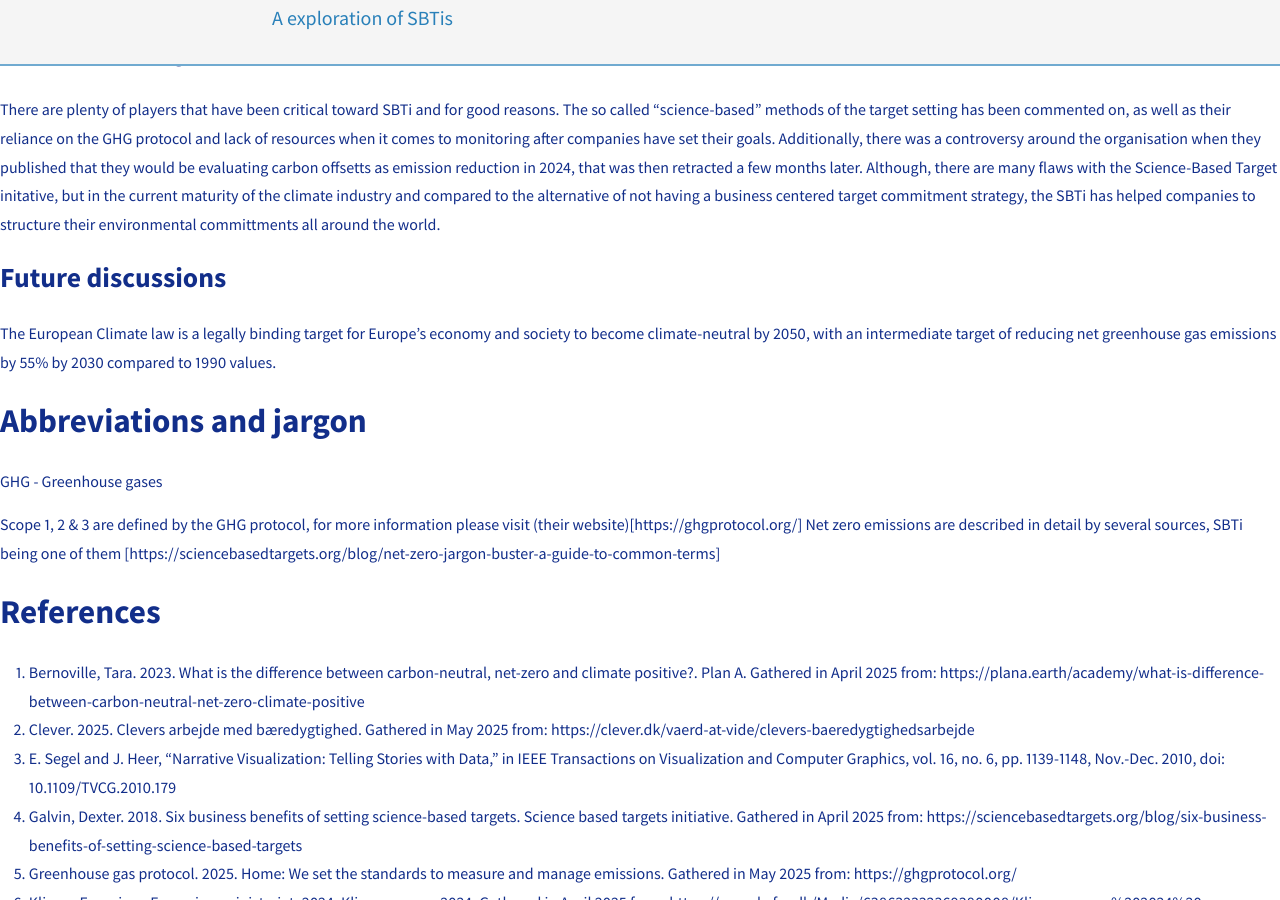
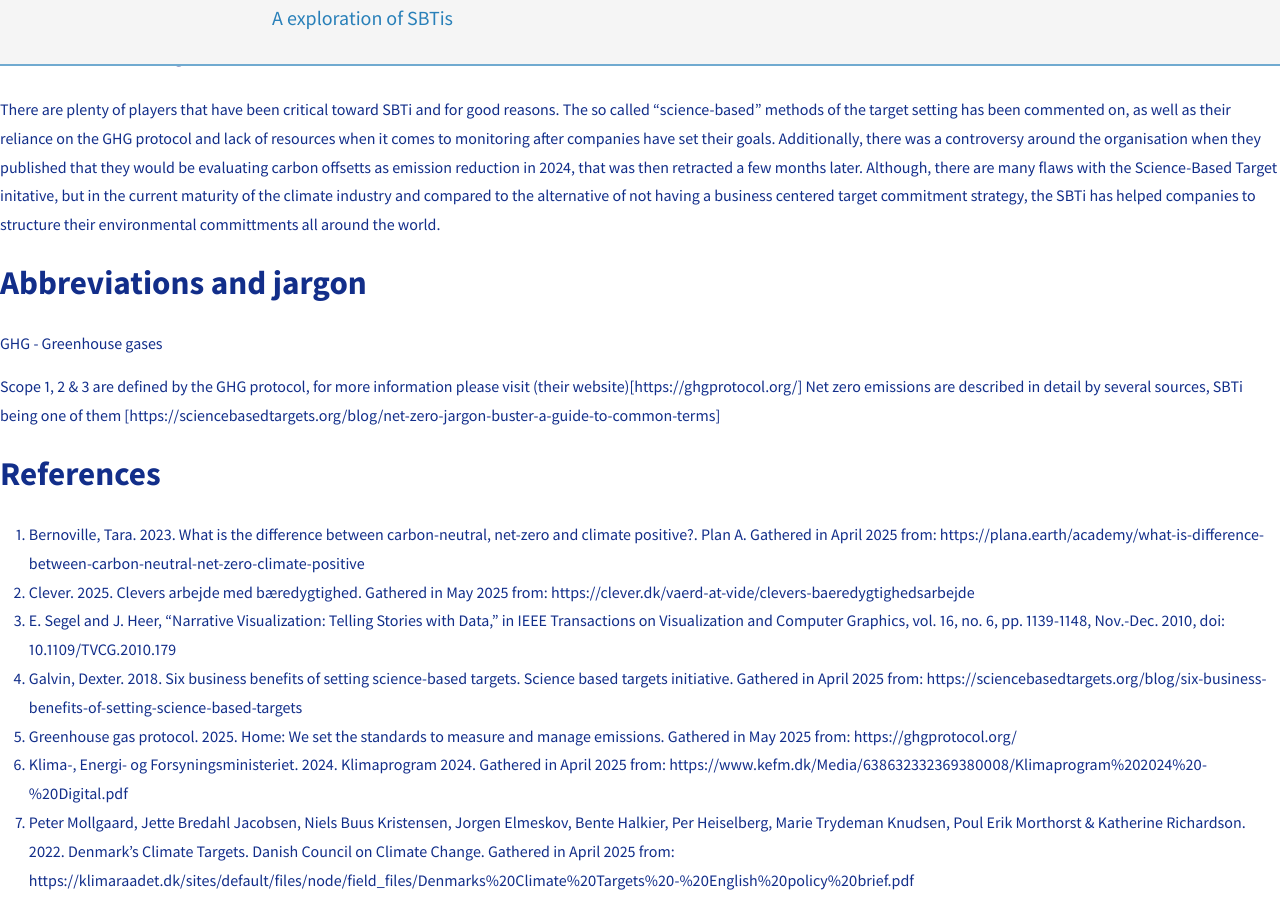
Before and after one commit to AnjaBrocklehurst/AnjaBrocklehurst.github.io, a Jekyll site: the page built from _content/Storyline.md, in a window 1280 px wide and 900 px high, scrolled down 6800 px. Built offline with Jekyll 4.4.1, drawn with Linux system fonts in a browser that asks for light colours; nearby versions of some CDN libraries.

Commit message:
future emissions

```diff
--- a/_content/Storyline.md
+++ b/_content/Storyline.md
@@ -139,9 +139,6 @@ The SBTi has a strong foundation in Denmark with a projected the rapid growth of
 # SBTi scrutiny - Conclusion {#chapter-5}
 There are plenty of players that have been critical toward SBTi and for good reasons. The so called "science-based" methods of the target setting has been commented on, as well as their reliance on the GHG protocol and lack of resources when it comes to monitoring after companies have set their goals. Additionally, there was a controversy around the organisation when they published that they would be evaluating carbon offsetts as emission reduction in 2024, that was then retracted a few months later. Although, there are many flaws with the Science-Based Target initative, but in the current maturity of the climate industry and compared to the alternative of not having a business centered target commitment strategy, the SBTi has helped companies to structure their environmental committments all around the world.
 
-## Future discussions
-The European Climate law is a legally binding target for Europe's economy and society to become climate-neutral by 2050, with an intermediate target of reducing net greenhouse gas emissions by 55% by 2030 compared to 1990 values.
-
 # Abbreviations and jargon
 GHG - Greenhouse gases
 
```
